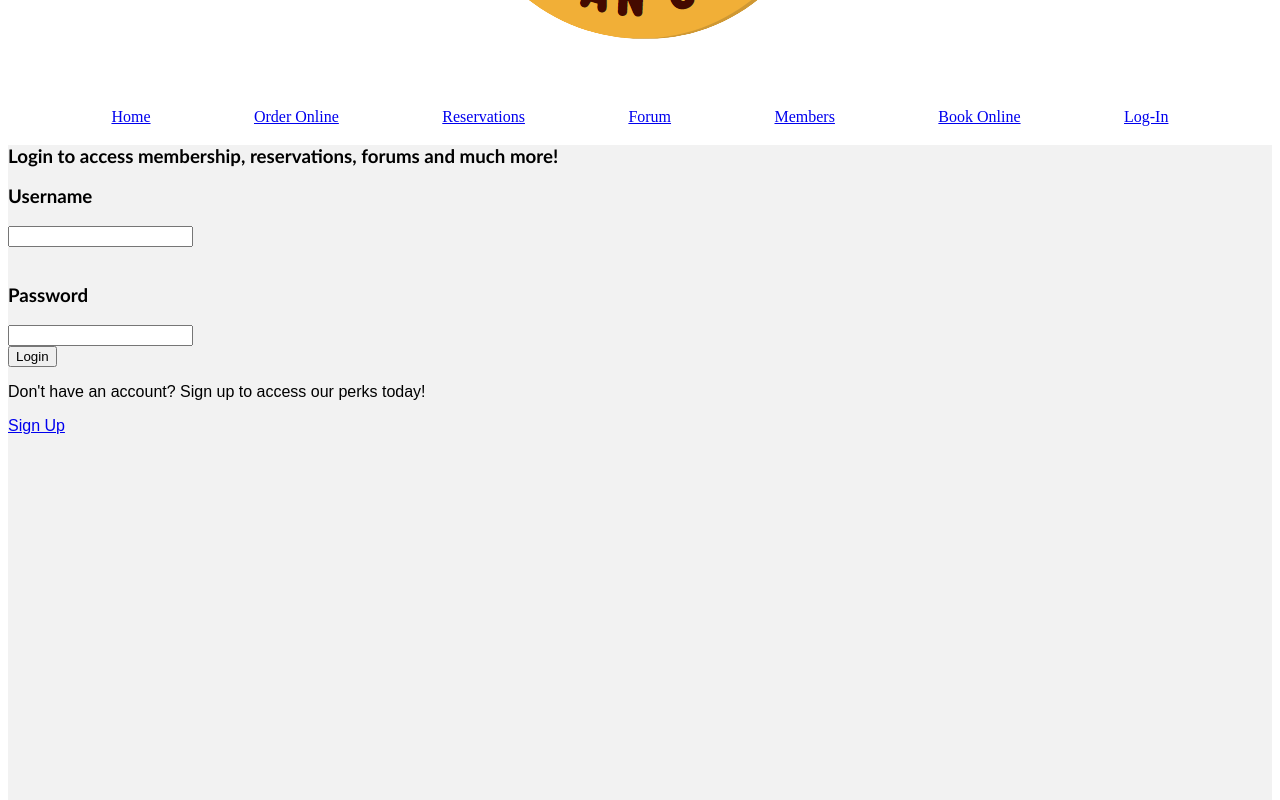
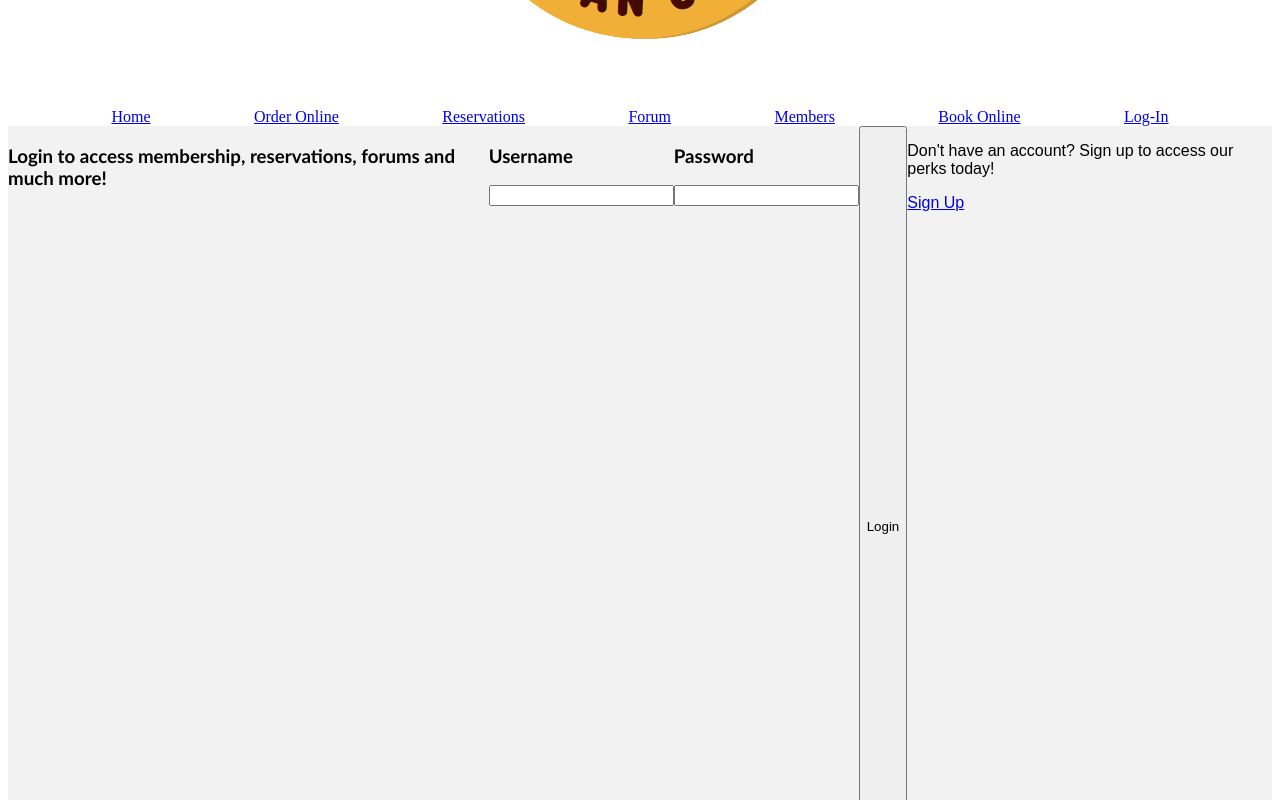
Before and after one commit to TheRealBattles12/reactWaka, a React (Vite) app: page /Login in a window 1280 px wide. Shown: the part 400-1200 px from the top of the page. Built offline with nearby package versions, Linux system fonts and the light colour scheme.

Commit message:
First Commit

```diff
--- a/src/pages/Login.css
+++ b/src/pages/Login.css
@@ -1,9 +1,9 @@
-.Login{
+.Login {
     font-family: Arial, sans-serif;
     margin: 0;
     padding: 0;
-    display: block;
-    align-items: center;
+    display: flex;
+    justify-content: center; /* Horizontal alignment */
     height: 100vh;
     background-color: #f2f2f2;
 }
```
